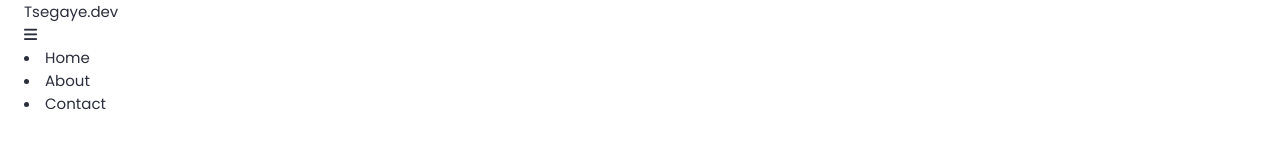
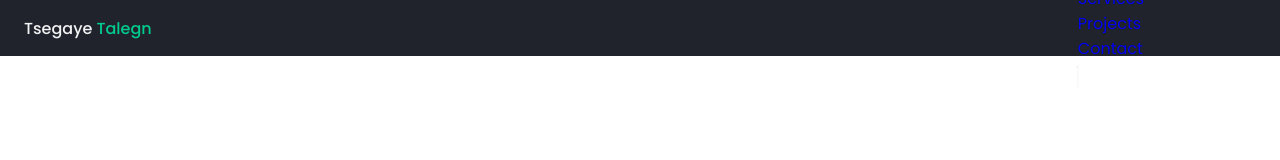
Before and after one commit to tsegaye27/PortfolioSite, a plain HTML site: page index.html in a window 1280 px wide. Drawn offline with Linux system fonts and the light colour scheme.

Commit message:
styles for header and nav elements completed

```diff
--- a/index.html
+++ b/index.html
@@ -19,15 +19,43 @@
     />
   </head>
   <body>
-    <div class="container">
-      <div class="logo">Tsegaye<span class="logo">.dev</span></div>
-      <div class="navigation-bar">
-        <i class="fa fa-bars hidden" id="bar-menu"></i>
-        <li>Home</li>
-        <li>About</li>
-        <li>Contact</li>
-      </div>
-    </div>
+    <!-- Header -->
+    <header class="header" id="header">
+      <nav class="nav container">
+        <a href="#" class="nav__logo"> Tsegaye <span>Talegn</span> </a>
+
+        <div class="nav--menu" id="nav-menu">
+          <ul class="nav__list">
+            <li class="nav__item">
+              <a href="#home" class="nav__link">Home</a>
+            </li>
+            <li class="nav__item">
+              <a href="#about" class="nav__link">About</a>
+            </li>
+            <li class="nav__item">
+              <a href="#services" class="nav__link">Services</a>
+            </li>
+            <li class="nav__item">
+              <a href="#projects" class="nav__link">Projects</a>
+            </li>
+            <li class="nav__item">
+              <a href="#contact" class="nav__link">Contact</a>
+            </li>
+          </ul>
+
+          <!-- Close button -->
+          <div class="nav__close" id="nav-close">
+            <i class="fa-close"></i>
+          </div>
+          <!-- Toggle button -->
+          <div class="nav__toggle" id="nav-toggle">
+            <i class="fa-bars"></i>
+          </div>
+        </div>
+      </nav>
+    </header>
+    <!-- Main -->
+    <main></main>
     <script src="script.js"></script>
   </body>
 </html>
--- a/styles.css
+++ b/styles.css
@@ -30,6 +30,7 @@
   /* Z-INDEX */
   --z-tooltip: 10;
   --z-fixed: 100;
+}
 
 /* Responsiveness */
 @media screen and (min-width: 1152px) {
@@ -44,8 +45,8 @@
     --smaller-font-size: 0.813rem;
   }
 }
-}
 
+/* BASE */
 * {
   box-sizing: border-box;
   padding: 0;
@@ -98,6 +99,7 @@ svg {
   height: auto;
 }
 
+/* REUSABLE CSS CLASSES */
 .container {
   max-width: 1120px;
   margin-inline: 1.5rem;
@@ -136,3 +138,39 @@ svg {
 .main {
   overflow: hidden; /* for animations scroll reveal */
 }
+
+/* HEADER & NAV */
+.header {
+  position: fixed;
+  width: 100%;
+  background-color: var(--container-color);
+  top: 0;
+  left: 0;
+  z-index: var(--z-fixed);
+}
+
+.nav {
+  height: var(--header-height);
+  display: flex;
+  justify-content: space-between;
+  align-items: center;
+}
+
+.nav__logo {
+  color: var(--title-color);
+  font-weight: var(--font-medium);
+}
+
+.nav__logo span {
+  color: var(--first-color);
+}
+
+.nav__toggle,
+.nav__close {
+  display: flex;
+  font-size: 1.25rem;
+  color: var(--title-color);
+  cursor: pointer;
+}
+
+/*Navigation for mobile devices*/
```
Lines whose indentation alone changed are shown as unchanged.
